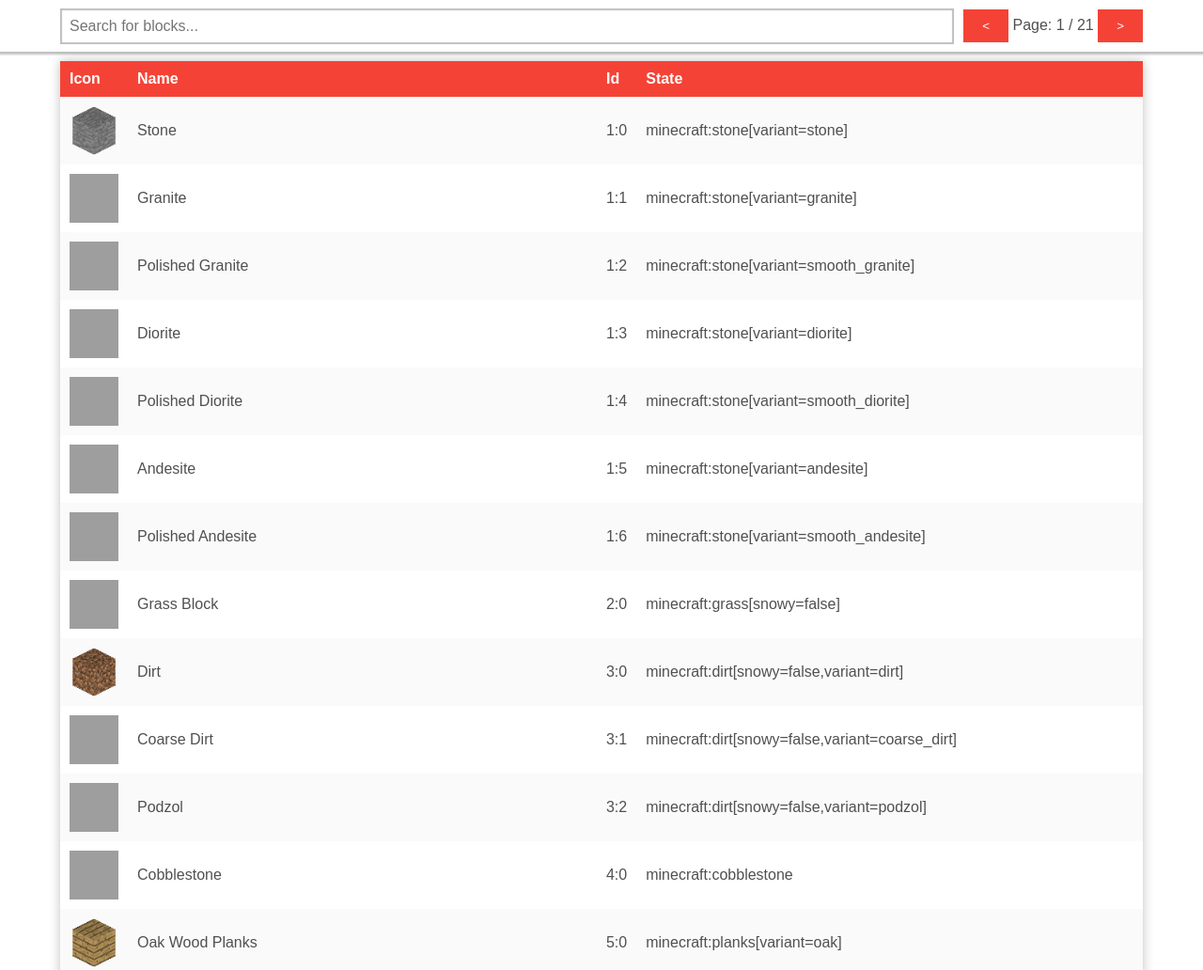
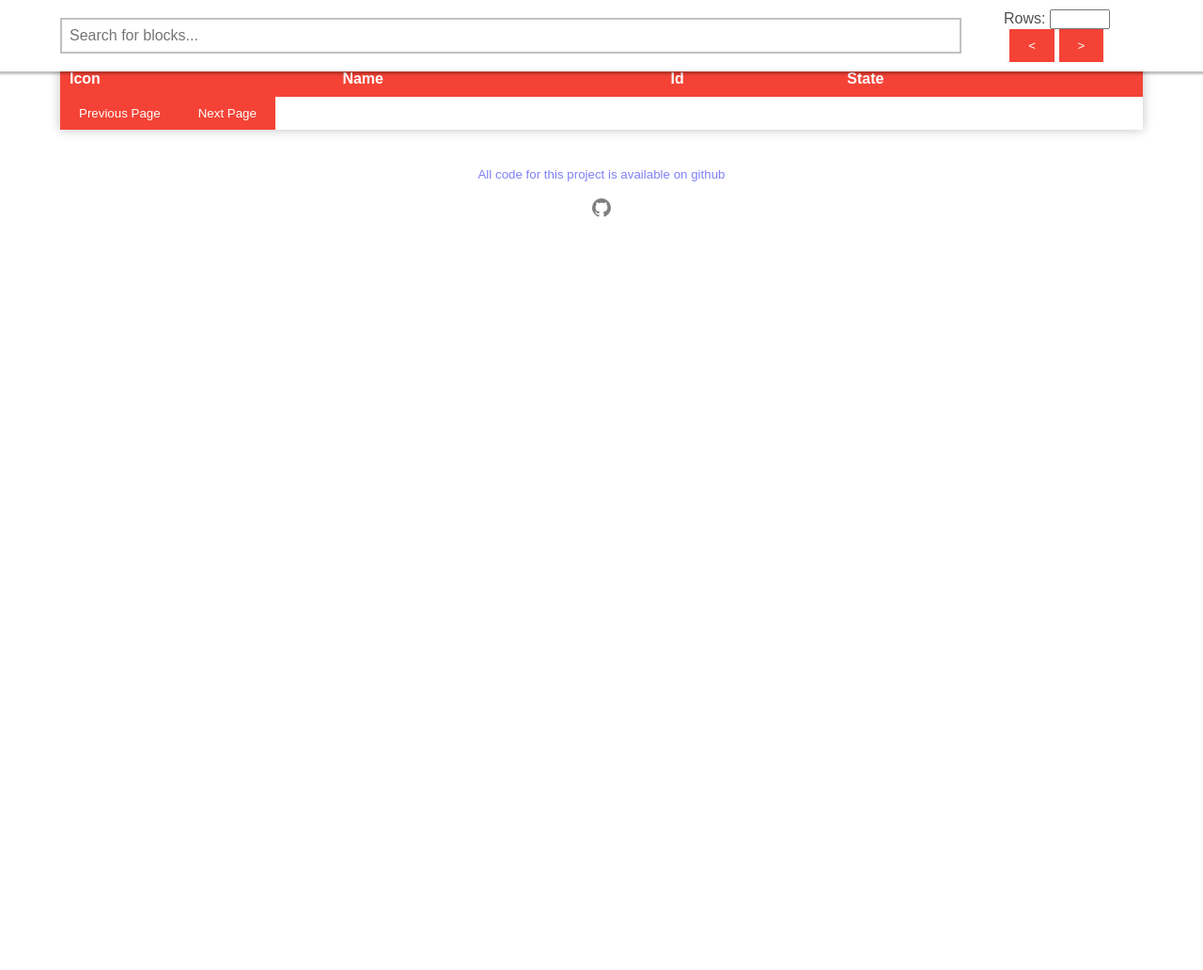
Before and after one commit to Conquest-Reforged/Blockley, a plain HTML site: page docs/index.html in a window 1280 px wide. Shown: the top 1032 px of the page at 94% size. After the commit the page ends 800 px from the top, so only its background shows below. Drawn offline with Linux system fonts and the light colour scheme; grey boxes are pictures that could not be loaded.

Commit message:
rows input

```diff
--- a/docs/index.html
+++ b/docs/index.html
@@ -11,9 +11,15 @@
       <input class="search" type="text" onkeyup="keyType(this)" placeholder="Search for blocks...">
     </div>
     <div class="controls-wrapper">
+      <div class="row-control">
+        <label>Rows:</label>
+        <input id="rows-input" type="number" min="5" max="100" onchange="rows(this)">
+      </div>
+      <div class="page-control">
         <input type="button" name="previous" value="<" onclick="previous(this)">
         <label id="page-label"></label>
         <input type="button" name="next" value=">" onclick="next(this)">
+      </div>
     </div>
   </div>
 </div>
@@ -30,6 +36,9 @@
     <tbody id="contents">
     </tbody>
   </table>
+  <div class="table-controls">
+    <input type="button" class="table-button" value="Previous Page" onclick="previous(this)"><input type="button" class="table-button" value="Next Page" onclick="next(this)">
+  </div>
 </div>
 <footer>
   <a href="https://github.com/dags-/Blockley" target="_blank">
@@ -44,7 +53,4 @@
   </a>
 </footer>
 </body>
-<script>
-  updatePage();
-</script>
 </html>
```
Lines whose indentation alone changed are shown as unchanged.
